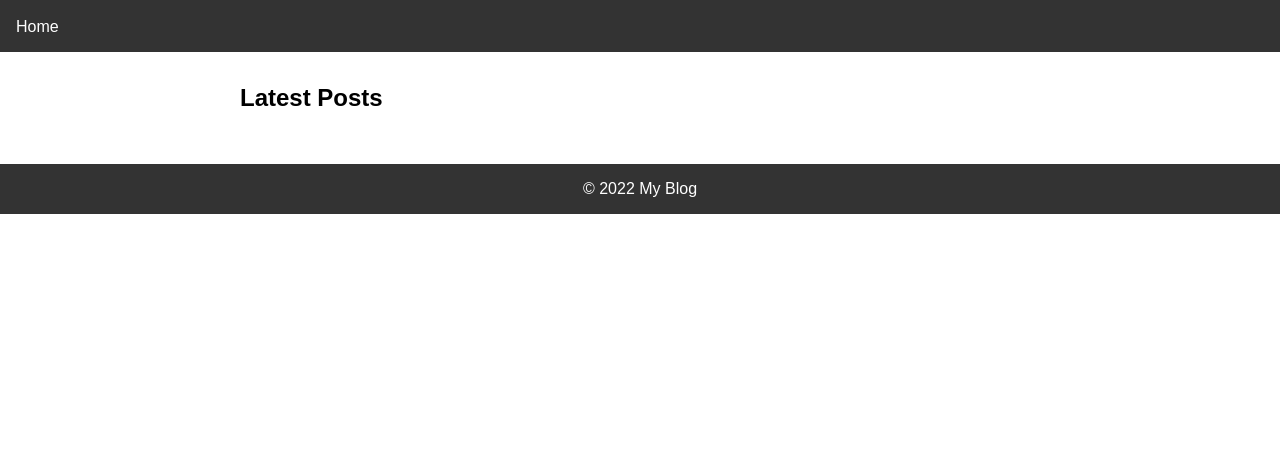
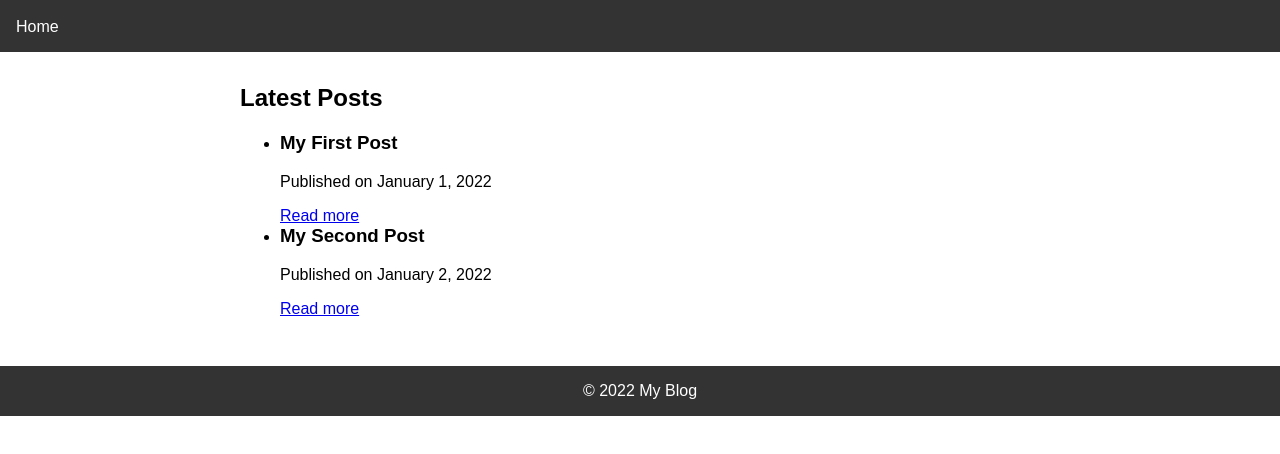
Before and after one commit to freeresuk/freeresuk.github.io, a plain HTML site: page index.html in a window 1280 px wide. Shown: the part 56-510 px from the top of the page. Drawn offline with Linux system fonts and the light colour scheme.

Commit message:
Update index.html

```diff
--- a/index.html
+++ b/index.html
@@ -14,11 +14,22 @@
     </header>
     <main>
       <h2>Latest Posts</h2>
-      <ul id="posts-list"></ul>
+      <ul>
+        <li>
+          <h3>My First Post</h3>
+          <p>Published on January 1, 2022</p>
+          <a href="posts/1.html">Read more</a>
+        </li>
+        <li>
+          <h3>My Second Post</h3>
+          <p>Published on January 2, 2022</p>
+          <a href="posts/2.html">Read more</a>
+        </li>
+        <!-- add more posts here -->
+      </ul>
     </main>
     <footer>
       &copy; 2022 My Blog
     </footer>
-    <script src="main.js"></script>
   </body>
 </html>
```
